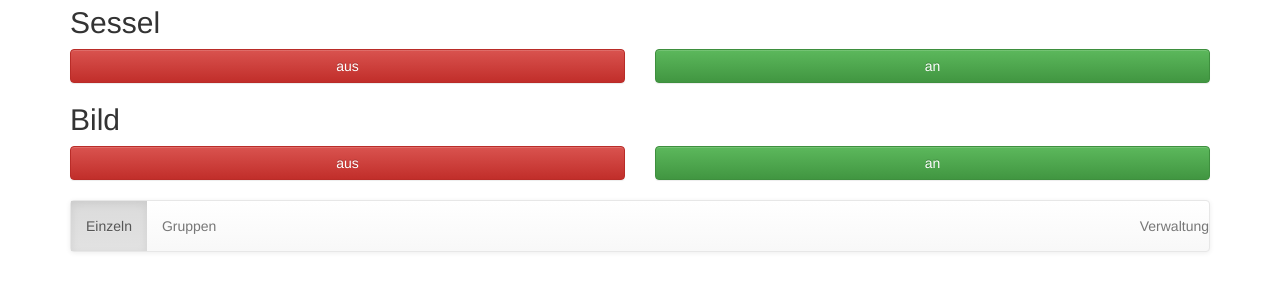
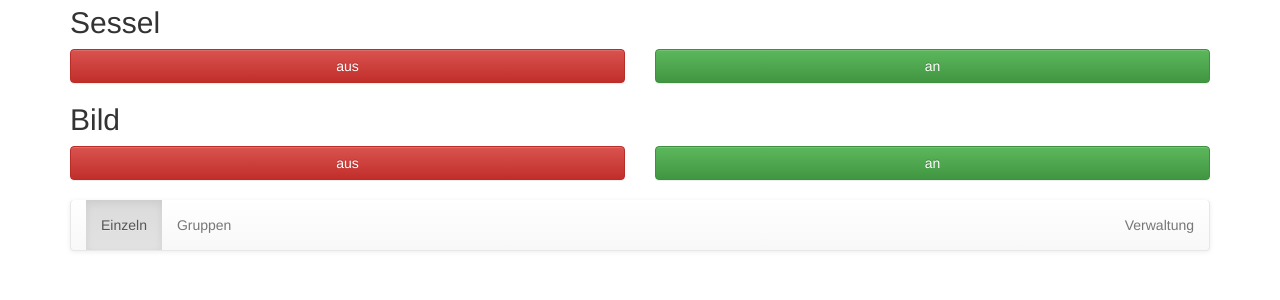
Before and after one commit to leachiM2k/433PiRemote, a PHP site: page /index.php in a window 1280 px wide. Shown: the part 268-568 px from the top of the page. Run offline with PHP 8.4, Linux system fonts and the light colour scheme; some libraries are stand-ins or nearby versions.

Commit message:
minor style changes

```diff
--- a/js/index.js
+++ b/js/index.js
@@ -1,6 +1,9 @@
 var ajaxUrl = 'doAction.php';
 
 $(document).ready(function() {
+    $(function() {
+        FastClick.attach(document.body);
+    });
 
 	$('.switch').click(function(event) {
 		event.preventDefault();
--- a/twig/templates/index.html.twig
+++ b/twig/templates/index.html.twig
@@ -59,7 +59,7 @@
         </div>
 
         <div style="margin-top: 20px">
-            <nav class="navbar navbar-default" role="navigation">
+            <nav class="navbar navbar-default navbar-collapse" role="navigation">
                 <ul class="nav navbar-nav sectionTrigger">
                     <li class="active"><a href="#remotes">Einzeln</a></li>
                     <li><a href="#groups">Gruppen</a></li>
@@ -76,7 +76,7 @@
     <!-- Latest compiled and minified JavaScript -->
     <script src="//netdna.bootstrapcdn.com/bootstrap/3.0.2/js/bootstrap.min.js"></script>
     <script src="js/jquery.color.js"></script>
+    <script src="{{ baseUrl }}/bower_components/fastclick/lib/fastclick.js"></script>
     <script src="js/index.js"></script>
-    <script src="{{ baseUrl }}/bower_components/fastclick/lib/fastclick.js"></script>
 </body>
 </html>
```
